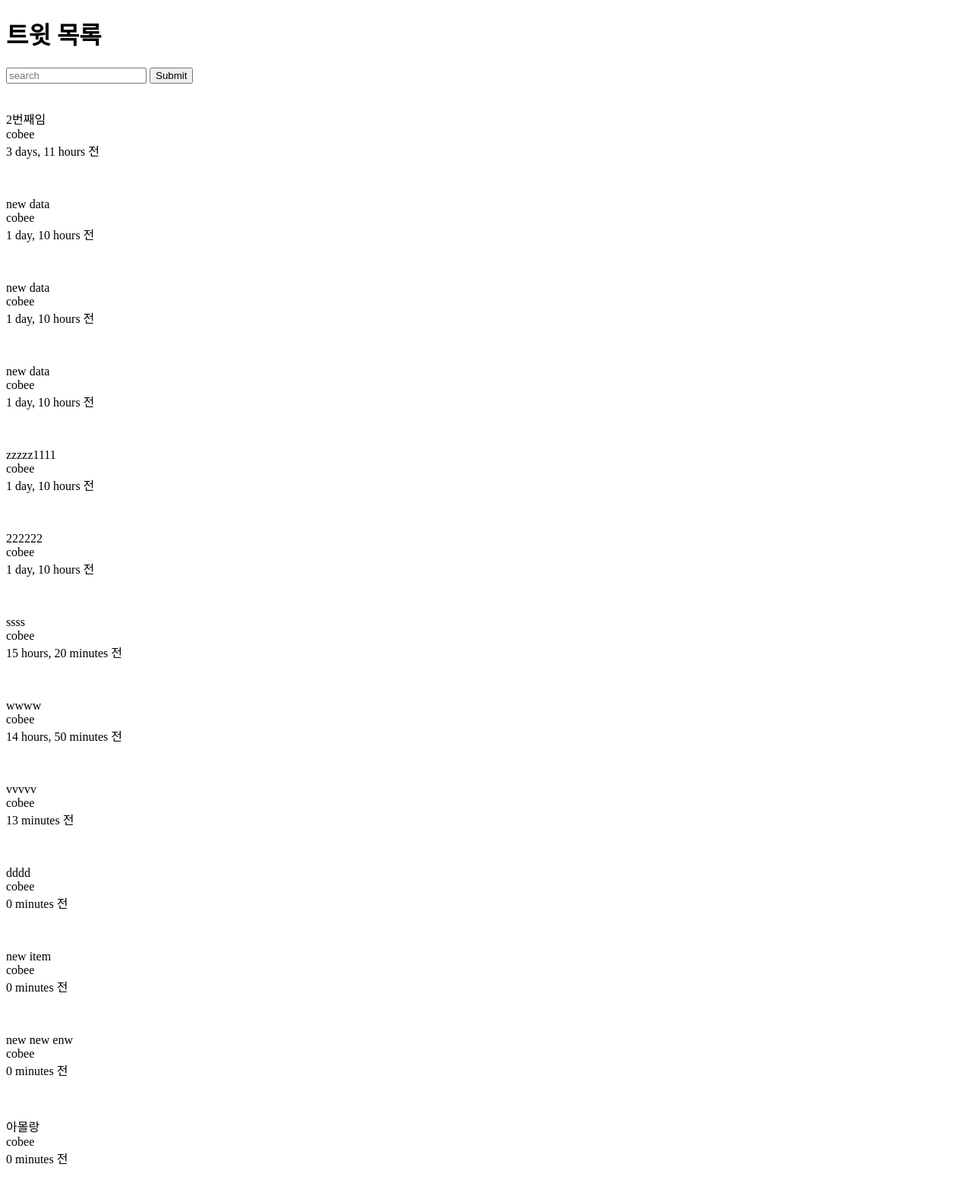
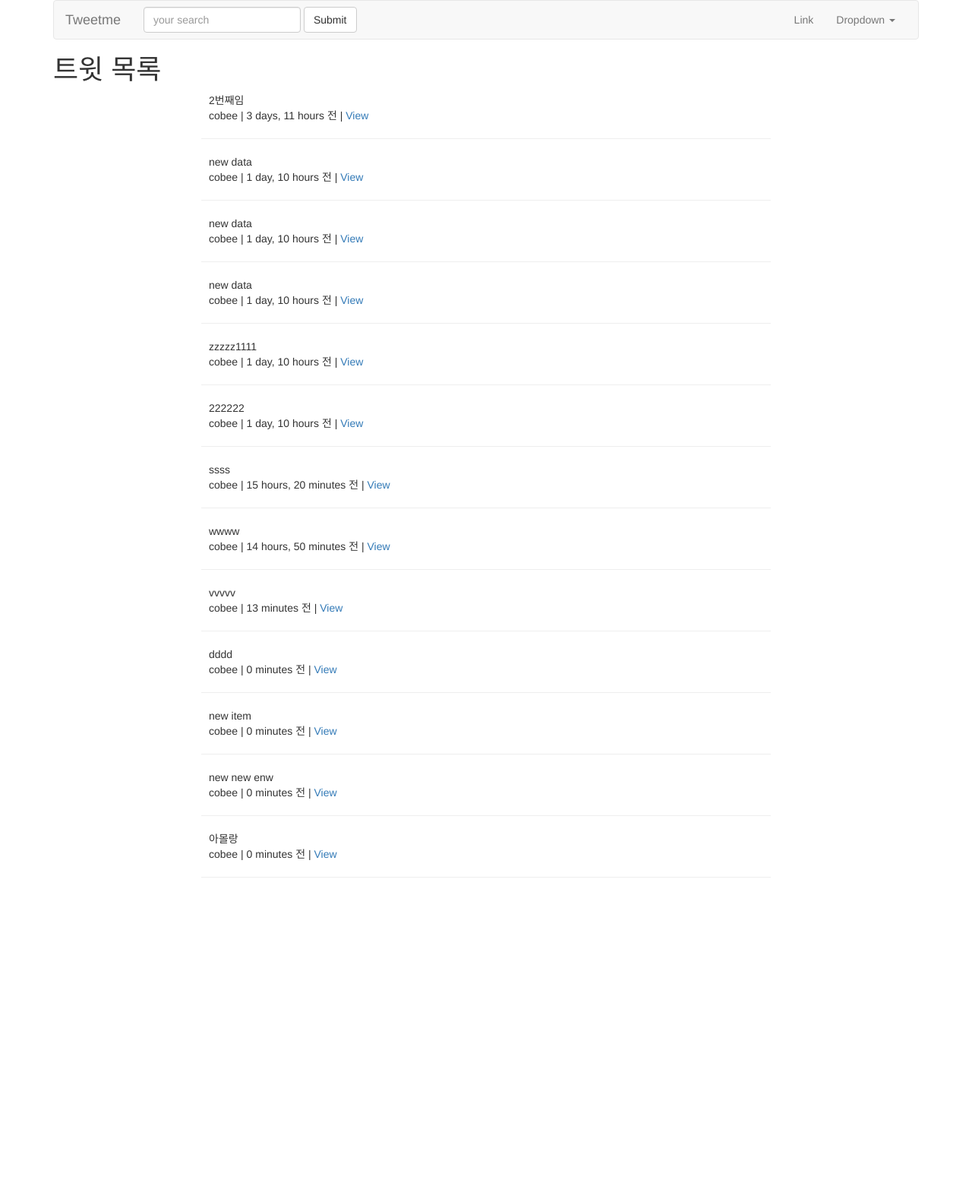
Before and after one commit to Covee/twitter_django, a Django app: page /tweet/ in a window 1280 px wide. Shown: the whole page at 76% size. After the commit the page ends 1155 px from the top, so only its background shows below. Run offline with Django 3.2, Linux system fonts and the light colour scheme; data comes from the database, SQL or seed files in the repository; some libraries are stand-ins or nearby versions.

Commit message:
bootstrap listview & nav bar 생성

```diff
--- a/src/templates/base.html
+++ b/src/templates/base.html
@@ -9,8 +9,8 @@
 	<title>{% block title %}Hi There!{% endblock title %}</title>
 
 	<!-- 부트스트랩 -->
-	<link rel="{% static 'css/bootstrap.min.css' %}" rel="stylesheet">
-	<!-- <link rel="stylesheet" href="https://maxcdn.bootstrapcdn.com/bootstrap/3.3.2/css/bootstrap.min.css"> -->
+	<!-- <link rel="{% static 'css/bootstrap.min.css' %}" rel="stylesheet"> -->
+	<link rel="stylesheet" href="https://maxcdn.bootstrapcdn.com/bootstrap/3.3.2/css/bootstrap.min.css">
 
 	<!-- IE8 에서 HTML5 요소와 미디어 쿼리를 위한 HTML5 shim 와 Respond.js -->
 	<!-- WARNING: Respond.js 는 당신이 file:// 을 통해 페이지를 볼 때는 동작하지 않습니다. -->
@@ -21,6 +21,7 @@
 </head>
 <body>
 	<div class='container'>
+		{% include 'navbar.html' %}
 		{% block content %}
 		{% endblock content %}
 
@@ -29,7 +30,7 @@
 	<!-- jQuery (부트스트랩의 자바스크립트 플러그인을 위해 필요합니다) -->
 	<script src="https://ajax.googleapis.com/ajax/libs/jquery/1.11.2/jquery.min.js"></script>
 	<!-- 모든 컴파일된 플러그인을 포함합니다 (아래), 원하지 않는다면 필요한 각각의 파일을 포함하세요 -->
-	<script src="{% static 'js/bootstrap.min.js' %}"></script>
-	<!-- <script src="https://maxcdn.bootstrapcdn.com/bootstrap/3.3.2/js/bootstrap.min.js"></script>  -->
+	<!-- <script src="{% static 'js/bootstrap.min.js' %}"></script> -->
+	<script src="https://stackpath.bootstrapcdn.com/bootstrap/4.1.0/js/bootstrap.min.js"></script>
 </body>
 </html>
--- /dev/null
+++ b/src/templates/navbar.html
@@ -0,0 +1,32 @@
+<nav class="navbar navbar-default">
+  <div class="container-fluid">
+    <!-- Brand and toggle get grouped for better mobile display -->
+    <div class="navbar-header">
+      <button type="button" class="navbar-toggle collapsed" data-toggle="collapse" data-target="#bs-example-navbar-collapse-1" aria-expanded="false">
+        <span class="sr-only">Toggle navigation</span>
+        <span class="icon-bar"></span>
+        <span class="icon-bar"></span>
+        <span class="icon-bar"></span>
+      </button>
+      <a class="navbar-brand" href="{% url 'home' %}">Tweetme</a>
+    </div>
+
+    <!-- Collect the nav links, forms, and other content for toggling -->
+    <div class="collapse navbar-collapse" id="bs-example-navbar-collapse-1">
+      {% include 'tweets/search_form.html' %}
+      <ul class="nav navbar-nav navbar-right">
+        <li><a href="#">Link</a></li>
+        <li class="dropdown">
+          <a href="#" class="dropdown-toggle" data-toggle="dropdown" role="button" aria-haspopup="true" aria-expanded="false">Dropdown <span class="caret"></span></a>
+          <ul class="dropdown-menu">
+            <li><a href="#">Action</a></li>
+            <li><a href="#">Another action</a></li>
+            <li><a href="#">Something else here</a></li>
+            <li role="separator" class="divider"></li>
+            <li><a href="#">Separated link</a></li>
+          </ul>
+        </li>
+      </ul>
+    </div><!-- /.navbar-collapse -->
+  </div><!-- /.container-fluid -->
+</nav>
--- a/src/tweets/templates/tweets/search_form.html
+++ b/src/tweets/templates/tweets/search_form.html
@@ -1,5 +1,6 @@
-<form method="GET" action='{% url "tweet:list" %}'>
-	<input type="text" name="q" placeholder="search" value="{{ request.GET.q }}" />
-	<input type="submit" name="search">
-
+<form class="navbar-form navbar-left" method="GET" action='{% url "tweet:list" %}'>
+	<div class="form-group">
+		<input class="form-control" type="text" name="q" placeholder="your search" value="{{ request.GET.q }}" />
+	</div>
+	<input class="btn btn-default" type="submit" name="search">
 </form>
--- a/src/tweets/templates/tweets/tweet_list.html
+++ b/src/tweets/templates/tweets/tweet_list.html
@@ -3,11 +3,23 @@
 {% block content %}
 
 <h1> 트윗 목록 </h1>
-{% include 'tweets/search_form.html' %}</br>
+<div class="row">
+	<div class="col-sm-8 col-sm-offset-2">
 {% for object in object_list %}
-	<p>{{ object.content }}</br>
-	{{ object.user }}</br>
-	{{ object.timestamp|timesince }} 전 </p></br>
+	<div class="media">
+		<div class="media-left">
+			<a href="#">
+				{% if object.image %}
+				<img class="media-object" src="..." alt="...">
+				{% endif %}
+			</a>
+		</div>
+		<div class="media-body">
+			{{ object.content }}<br/>
+			{{ object.user }} | {{ object.timestamp|timesince }} 전 | <a href="{{ object.get_absolute_url }}">View</a>
+		</div>
+	</div>
+	<hr/>
 {% empty %}
 	{% if request.GET.q %}
 		<p>No tweets found.</p>
@@ -15,5 +27,7 @@
 		<p>No tweets yet</p>
 	{% endif %}
 {% endfor %}
+</div>
+</div>
 
 {% endblock content %}
```
